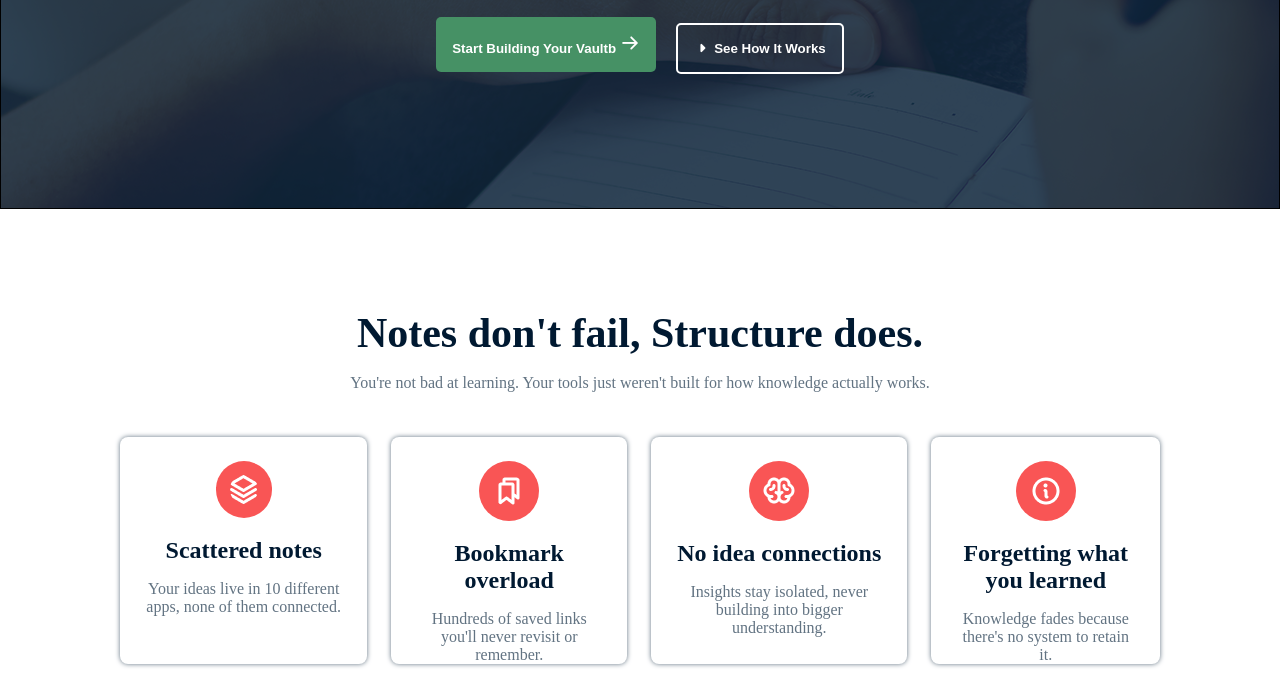
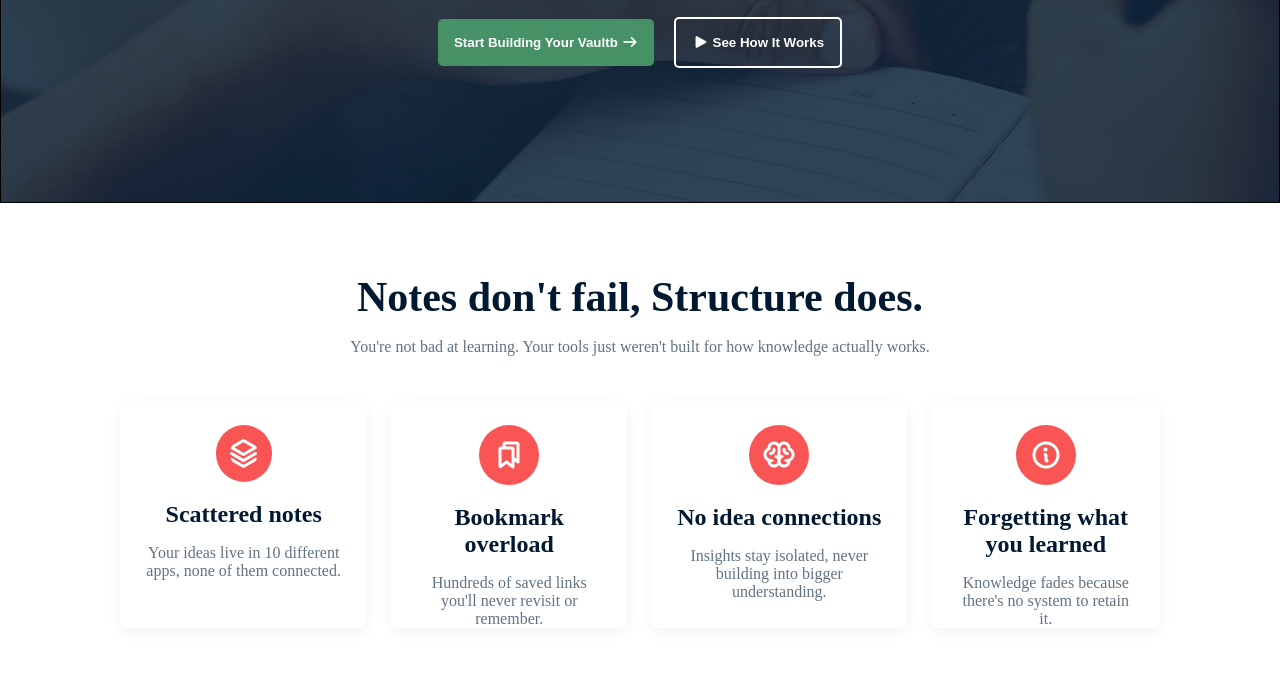
Before and after one commit to babul0000/my-first-assingment, a plain HTML site: page my-first-assingment/index.html in a window 1280 px wide. Shown: the part 530-1220 px from the top of the page. Drawn offline with Linux system fonts and the light colour scheme.

Commit message:
5th commit

```diff
--- a/my-first-assingment/index.html
+++ b/my-first-assingment/index.html
@@ -37,8 +37,8 @@
                 help you think clearly, connect ideas, and turn learning into long-term knowledge.</p>
             </div>
             <div class="heading-btn">
-                <button class="btn-1">Start Building Your Vaultb <img src="./assets/ArrowRight.png" alt=""></button>
-                <button class="btn-2"><i class="fa-solid fa-caret-right"></i> See How It Works</button>
+                <button class="btn-1">Start Building Your Vaultb <i class="fa-solid fa-arrow-right"></i></button>
+                <button class="btn-2"><i class="fa-solid fa-play"></i> See How It Works</button>
             </div>
         </section>
     </header>
--- a/my-first-assingment/style.css
+++ b/my-first-assingment/style.css
@@ -116,12 +116,12 @@
 }
 /* skills-section */
 #skills{
-    max-width: 1200px;
+    max-width: 1250px;
     margin: 0 120px 0 120px;
 }
 .skills-container{
     text-align: center;
-    padding-top: 100px;
+    padding-top: 70px;
 }
 .skills-container h2{
     font-size: 42px;
@@ -149,12 +149,12 @@
     margin-bottom: 15px;
 }
 .skills-card{
-    border: 1px solid black;
     border-style: none;
     text-align: center;
     padding: 24px 24px 0 24px;
-    box-shadow: 0 0 5px #627382;
+    box-shadow: 0 4px 15px rgba(0, 0, 0, 0.05);
     border-radius: 8px;
+    transition: all 0.3s ease;
 }
 .skills-card h2{
     font-size: 24px;
@@ -167,7 +167,7 @@
 }
 /* menu section */
 #menu{
-    max-width: 1200px;
+    max-width: 1250px;
     margin: 120px;
     display: flex;
     gap: 60px;
@@ -209,7 +209,7 @@
 /* about */
 #about{
     background-color: #F7F6F2;
-    max-width: 1200px;
+    max-width: 1250px;
     margin: 0 auto;
 }
 .about-container{
@@ -243,6 +243,7 @@
 }
 #footer{
 background-color: #001931;
+margin-top: 120px;
 }
 .down{
     max-width: 1400px;
```
